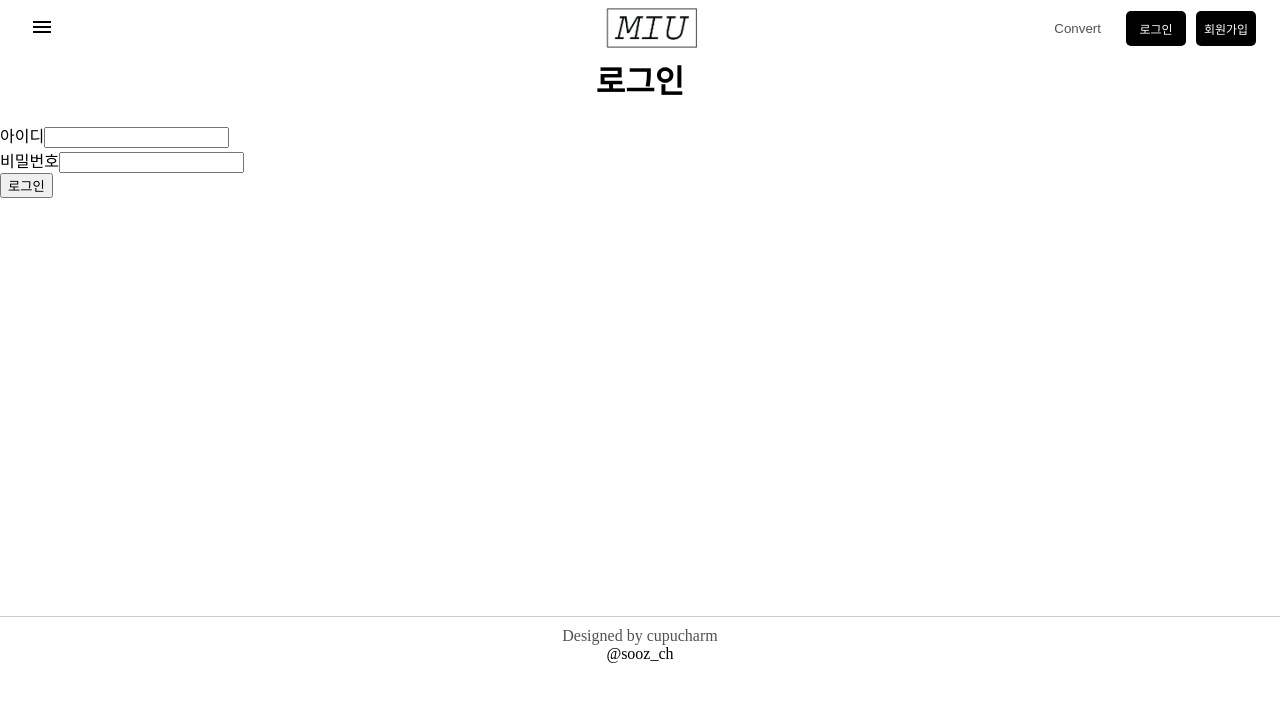
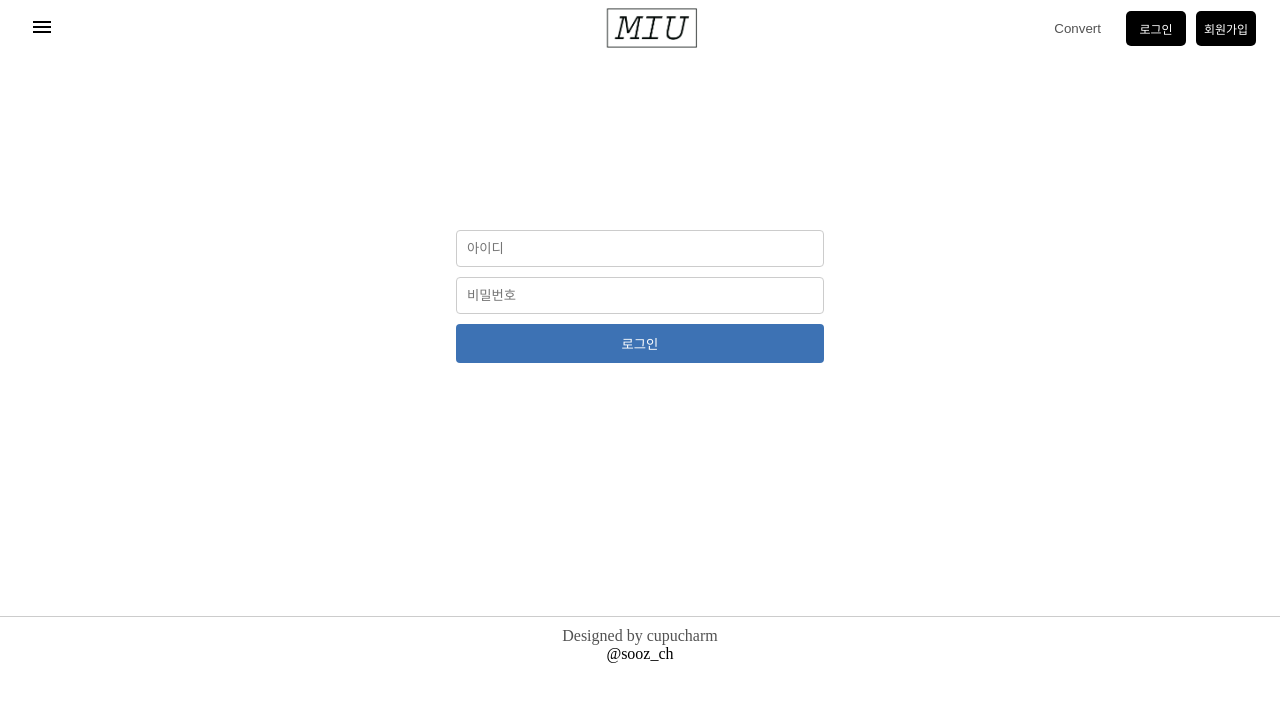
Before and after one commit to cupucharm/MarkItUp-React, a React (Create React App) app: page /login in a window 1280 px wide. Shown: the top 702 px of the page. Built offline with nearby package versions, Linux system fonts and the light colour scheme.

Commit message:
로그인 로직 수정

```diff
--- a/src/components/Login.js
+++ b/src/components/Login.js
@@ -1,12 +1,31 @@
 import React, { useState } from "react";
 import styles from "../style/Login.module.scss";
+import { useNavigate } from "react-router-dom";
 
 function Login() {
   const [userId, setUserId] = useState("");
   const [userPwd, setUserPwd] = useState("");
   const [error, setError] = useState("");
 
+  const navigate = useNavigate();
+
+  const loginSuccess = () => {
+    window.scrollTo(0, 0);
+    navigate("/");
+  };
+
   const handleLogin = async () => {
+    // 아이디와 비밀번호가 입력되었는지 확인
+    if (!userId) {
+      setError("아이디를 입력해 주세요.");
+      return;
+    }
+
+    if (!userPwd) {
+      setError("비밀번호를 입력해 주세요.");
+      return;
+    }
+
     try {
       const response = await fetch("/sooz/login", {
         method: "POST",
@@ -17,11 +36,19 @@ function Login() {
       });
 
       if (!response.ok) {
-        throw new Error("로그인 실패");
+        throw new Error("로그인 실패 : ", response);
       }
 
       const data = await response.json();
-      console.log("로그인 성공:", data);
+      if (data.status === true) {
+        console.log("로그인 성공:", data);
+        setError("");
+        loginSuccess();
+      } else {
+        console.log("로그인 실패:", data);
+        setError(data.message);
+      }
+
       // 로그인 성공 후 처리
     } catch (error) {
       setError(error.message);
@@ -35,36 +62,38 @@ function Login() {
 
   return (
     <div className={styles.login}>
-      <h1 style={{ textAlign: "center" }}>로그인</h1>
-
-      <form onSubmit={handleSubmit}>
-        <div>
+      <form className={styles.loginForm} onSubmit={handleSubmit}>
+        <div className={styles.loginBox}>
           <div>
-            <label htmlFor="userId">아이디</label>
             <input
               type="text"
               id="userId"
+              placeholder="아이디"
               value={userId}
               onChange={(e) => setUserId(e.target.value)}
-              required
+              // required
+              className={styles.inputField}
             />
           </div>
 
           <div>
-            <label htmlFor="userPwd">비밀번호</label>
             <input
               type="password"
               id="userPwd"
+              placeholder="비밀번호"
               value={userPwd}
               onChange={(e) => setUserPwd(e.target.value)}
-              required
+              // required
+              className={styles.inputField}
             />
           </div>
-          <button type="submit">로그인</button>
         </div>
+        {error && <p style={{ color: "red", fontSize: "0.8em" }}>{error}</p>}
+
+        <button className={styles.loginButton} type="submit">
+          로그인
+        </button>
       </form>
-
-      {error && <p style={{ color: "red" }}>{error}</p>}
     </div>
   );
 }
```
